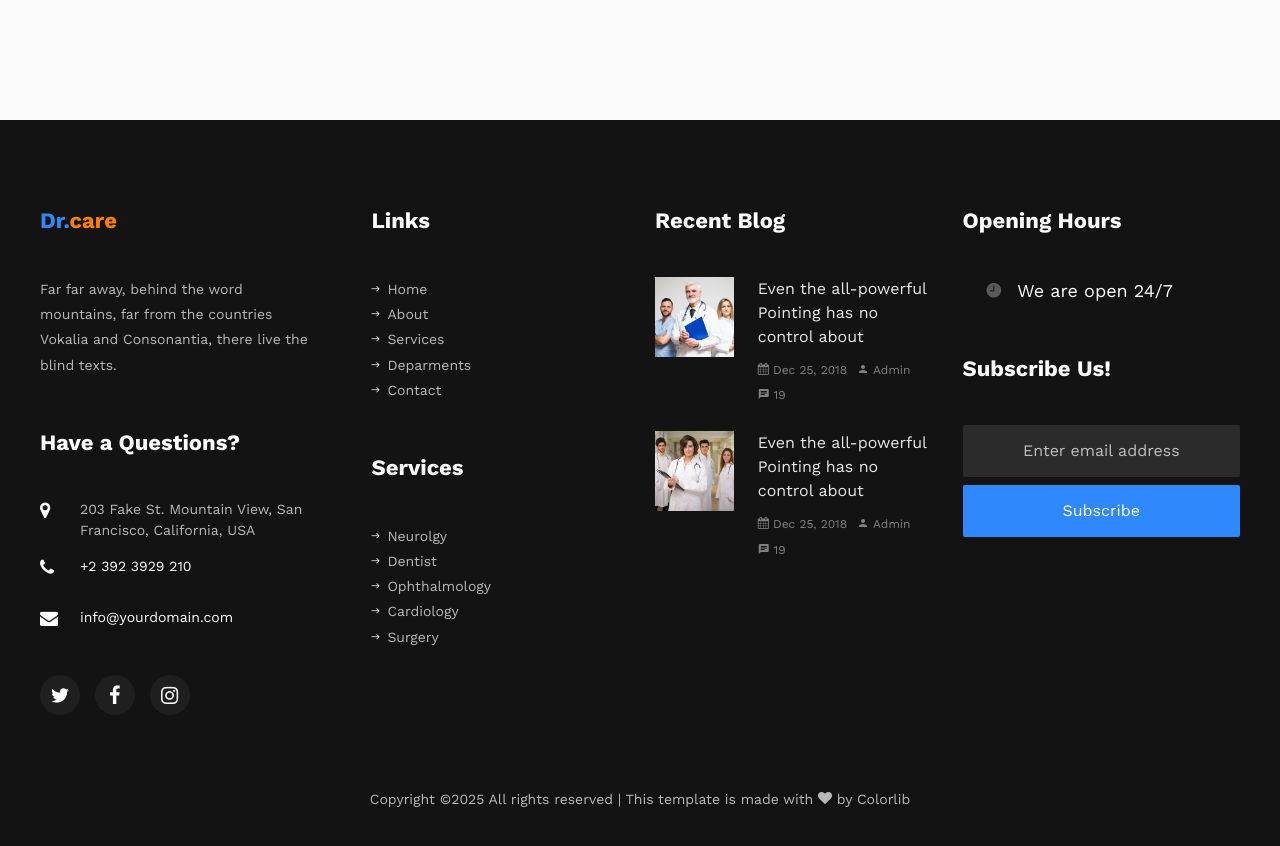
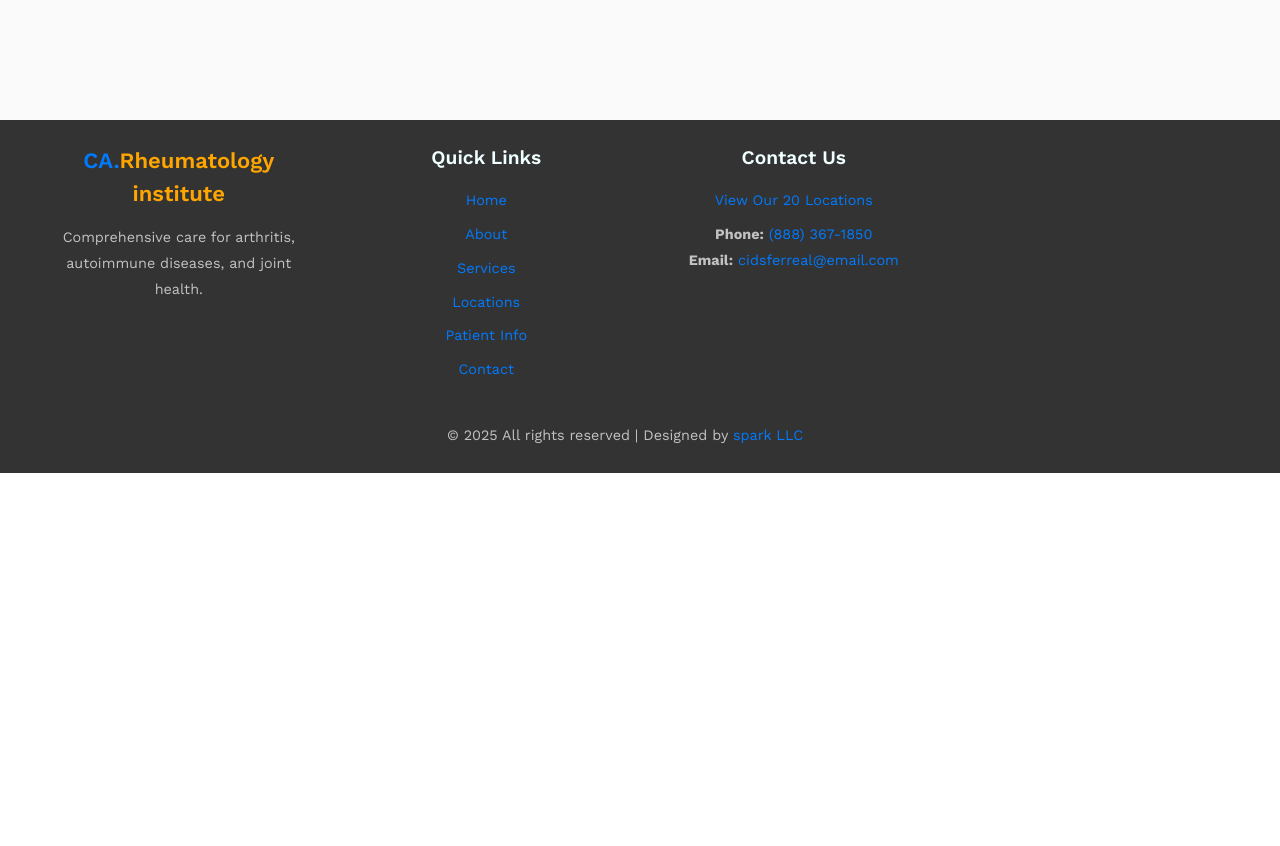
Before and after one commit to nehalkamal37/dermatology, a plain HTML site: page blog.html in a window 1280 px wide. Shown: the part 1900-2746 px from the top of the page. After the commit the page ends 2373 px from the top, so only its background shows below. Drawn offline with nearby package versions, Linux system fonts and the light colour scheme; some packages are replaced by stand-ins of ours; no server answers; files whose address does not match are found by name.

Commit message:
Update project with latest changes

```diff
--- a/appointment.html
+++ b/appointment.html
@@ -497,7 +497,6 @@ button[type="submit"]:hover {
 	  <div class="row">
 		<div class="col-md-12 text-center mt-3">
 		  <p class="mb-0">
-			&copy; <script>document.write(new Date().getFullYear());</script> All rights reserved | Designed by <a href="https://colorlib.com" target="_blank">spark LLC</a>
 		  </p>
 		</div>
 	  </div>
@@ -543,14 +542,6 @@ button[type="submit"]:hover {
 
 
 <!--main -->
-
-
-
-
-
-
-
-
   <!-- loader -->
   <div id="ftco-loader" class="show fullscreen"><svg class="circular" width="48px" height="48px"><circle class="path-bg" cx="24" cy="24" r="22" fill="none" stroke-width="4" stroke="#eeeeee"/><circle class="path" cx="24" cy="24" r="22" fill="none" stroke-width="4" stroke-miterlimit="10" stroke="#F96D00"/></svg></div>
 
--- a/blog.html
+++ b/blog.html
@@ -487,106 +487,89 @@ body{
       </div>
     </section>
 
-    <footer class="ftco-footer ftco-bg-dark ftco-section">
-      <div class="container">
-        <div class="row mb-5">
-          <div class="col-md">
-            <div class="ftco-footer-widget mb-5">
-              <h2 class="ftco-heading-2 logo">Dr.<span>care</span></h2>
-              <p>Far far away, behind the word mountains, far from the countries Vokalia and Consonantia, there live the blind texts.</p>
+
+
+  <footer class="ftco-footer ftco-bg-dark py-4">
+    <div class="container text-center text-md-start">
+      <div class="row">
+      <!-- Logo and Description -->
+      <div class="col-md-3 mb-3">
+        <h1 class="ftco-heading-2 logo" style="color:#007bff; font-size: 22px;">
+          CA.<span style="color: orange;">Rheumatology institute</span></h1>
+
+        <p>Comprehensive care for arthritis, autoimmune diseases, and joint health.</p>
       </div>
-            <div class="ftco-footer-widget mb-5">
-            	<h2 class="ftco-heading-2">Have a Questions?</h2>
-            	<div class="block-23 mb-3">
-	              <ul>
-	                <li><span class="icon icon-map-marker"></span><span class="text">203 Fake St. Mountain View, San Francisco, California, USA</span></li>
-	                <li><a href="#"><span class="icon icon-phone"></span><span class="text">+2 392 3929 210</span></a></li>
-	                <li><a href="#"><span class="icon icon-envelope"></span><span class="text">info@yourdomain.com</span></a></li>
+      <!-- Quick Links -->
+      <div class="col-md-3 mb-3">
+        <h2 class="ftco-heading-2" style="color: azure;">Quick Links</h2>
+        <ul class="list-unstyled">
+        <li><a href="index.html" class="d-block mb-2">Home</a></li>
+        <li><a href="about.html" class="d-block mb-2">About</a></li>
+        <li><a href="services.html" class="d-block mb-2">Services</a></li>
+        <li><a href="locations.html" class="d-block mb-2">Locations</a></li>
+        <li><a href="patient.html" class="d-block mb-2">Patient Info</a></li>
+        <li><a href="contact.html" class="d-block mb-2">Contact</a></li>
         </ul>
       </div>
+      <!-- Services -->
 
-	            <ul class="ftco-footer-social list-unstyled float-md-left float-lft mt-3">
-                <li class="ftco-animate"><a href="#"><span class="icon-twitter"></span></a></li>
-                <li class="ftco-animate"><a href="#"><span class="icon-facebook"></span></a></li>
-                <li class="ftco-animate"><a href="#"><span class="icon-instagram"></span></a></li>
-              </ul>
+
+        <!-- Contact Information -->
+      <div class="col-md-3 mb-3">
+        <h2 class="ftco-heading-2" style="color: azure;">Contact Us</h2>
+        <p><a href="locations.html" class="d-block mb-2">View Our 20 Locations</a></p>
+          <div class="contact-box">
+        <p><strong>Phone:</strong> <a href="tel:8883671850">(888) 367-1850</a></p>
+        <p><strong>Email:</strong> <a href="mailto:cidsferreal@email.com">cidsferreal@email.com</a></p>
       </div>
-          </div>
-          <div class="col-md">
-            <div class="ftco-footer-widget mb-5 ml-md-4">
-              <h2 class="ftco-heading-2">Links</h2>
-              <ul class="list-unstyled">
-                <li><a href="#"><span class="ion-ios-arrow-round-forward mr-2"></span>Home</a></li>
-                <li><a href="#"><span class="ion-ios-arrow-round-forward mr-2"></span>About</a></li>
-                <li><a href="#"><span class="ion-ios-arrow-round-forward mr-2"></span>Services</a></li>
-                <li><a href="#"><span class="ion-ios-arrow-round-forward mr-2"></span>Deparments</a></li>
-                <li><a href="#"><span class="ion-ios-arrow-round-forward mr-2"></span>Contact</a></li>
-              </ul>
-            </div>
-            <div class="ftco-footer-widget mb-5 ml-md-4">
-              <h2 class="ftco-heading-2">Services</h2>
-              <ul class="list-unstyled">
-                <li><a href="#"><span class="ion-ios-arrow-round-forward mr-2"></span>Neurolgy</a></li>
-                <li><a href="#"><span class="ion-ios-arrow-round-forward mr-2"></span>Dentist</a></li>
-                <li><a href="#"><span class="ion-ios-arrow-round-forward mr-2"></span>Ophthalmology</a></li>
-                <li><a href="#"><span class="ion-ios-arrow-round-forward mr-2"></span>Cardiology</a></li>
-                <li><a href="#"><span class="ion-ios-arrow-round-forward mr-2"></span>Surgery</a></li>
-              </ul>
-            </div>
-          </div>
-          <div class="col-md">
-            <div class="ftco-footer-widget mb-5">
-              <h2 class="ftco-heading-2">Recent Blog</h2>
-              <div class="block-21 mb-4 d-flex">
-                <a class="blog-img mr-4" style="background-image: url(images/image_1.jpg);"></a>
-                <div class="text">
-                  <h3 class="heading"><a href="#">Even the all-powerful Pointing has no control about</a></h3>
-                  <div class="meta">
-                    <div><a href="#"><span class="icon-calendar"></span> Dec 25, 2018</a></div>
-                    <div><a href="#"><span class="icon-person"></span> Admin</a></div>
-                    <div><a href="#"><span class="icon-chat"></span> 19</a></div>
-                  </div>
-                </div>
-              </div>
-              <div class="block-21 mb-5 d-flex">
-                <a class="blog-img mr-4" style="background-image: url(images/image_2.jpg);"></a>
-                <div class="text">
-                  <h3 class="heading"><a href="#">Even the all-powerful Pointing has no control about</a></h3>
-                  <div class="meta">
-                    <div><a href="#"><span class="icon-calendar"></span> Dec 25, 2018</a></div>
-                    <div><a href="#"><span class="icon-person"></span> Admin</a></div>
-                    <div><a href="#"><span class="icon-chat"></span> 19</a></div>
-                  </div>
-                </div>
-              </div>
-            </div>
-          </div>
-          <div class="col-md">
-          	<div class="ftco-footer-widget mb-5">
-            	<h2 class="ftco-heading-2">Opening Hours</h2>
-            	<h3 class="open-hours pl-4"><span class="ion-ios-time mr-3"></span>We are open 24/7</h3>
-            </div>
-            <div class="ftco-footer-widget mb-5">
-            	<h2 class="ftco-heading-2">Subscribe Us!</h2>
-              <form action="#" class="subscribe-form">
-                <div class="form-group">
-                  <input type="text" class="form-control mb-2 text-center" placeholder="Enter email address">
-                  <input type="submit" value="Subscribe" class="form-control submit px-3">
-                </div>
-              </form>
-            </div>
-          </div>
+
       </div>
       <div class="row">
-          <div class="col-md-12 text-center">
-
-            <p><!-- Link back to Colorlib can't be removed. Template is licensed under CC BY 3.0. -->
-  Copyright &copy;<script>document.write(new Date().getFullYear());</script> All rights reserved | This template is made with <i class="icon-heart" aria-hidden="true"></i> by <a href="https://colorlib.com" target="_blank">Colorlib</a>
-  <!-- Link back to Colorlib can't be removed. Template is licensed under CC BY 3.0. --></p>
+      <div class="col-md-12 text-center mt-3">
+        <p class="mb-0">
+        &copy; <script>document.write(new Date().getFullYear());</script> All rights reserved | Designed by <a href="https://colorlib.com" target="_blank">spark LLC</a>
+        </p>
       </div>
       </div>
     </div>
     </footer>
+
+  <style>
+    .ftco-footer {
+    background-color: #333; /* Dark background */
+    color: #fff; /* White text */
+    font-size: 0.9rem; /* Compact font size */
+  }
+
+  .ftco-footer a {
+    color: #007bff; /* Blue links */
+    text-decoration: none;
+  }
+
+  .ftco-footer a:hover {
+    text-decoration: underline;
+    color: #0056b3; /* Darker blue on hover */
+  }
+
+  .ftco-footer .ftco-heading-2 {
+    font-size: 1.2rem;
+    font-weight: 600;
+    margin-bottom: 15px;
+  }
+
+  .ftco-footer p, .ftco-footer ul {
+    margin: 0;
+    padding: 0;
+  }
+
+  .ftco-footer .icon {
+    color: #ffc107; /* Yellow icon color */
+    margin-right: 5px;
+  }
+
+    </style>
+
+
 
 
 
```
Lines whose indentation alone changed are shown as unchanged.
